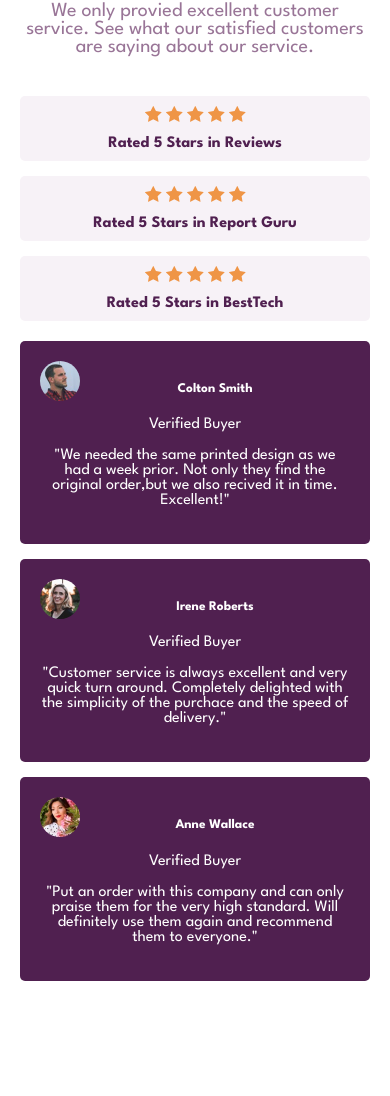
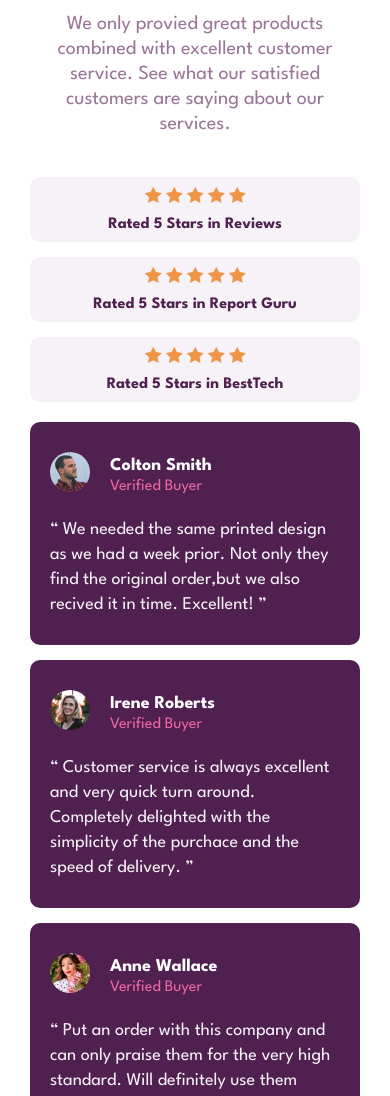
Before and after one commit to alizaid91/social-proof-section-master, a plain HTML site: page src/index.html in a window 390 px wide. Shown: the part 168-1264 px from the top of the page. Before the commit the page ends 1169 px from the top, so only its background shows below. Drawn offline with Linux system fonts and the light colour scheme.

Commit message:
mobile site completed

```diff
--- a/src/index.html
+++ b/src/index.html
@@ -24,8 +24,9 @@
       <div class="top-headings">
         <h1>10,000+ of our users love our products.</h1>
         <p>
-          We only provied excellent customer service. See what our satisfied
-          customers are saying about our service.
+          We only provied great products combined with excellent customer
+          service. See what our satisfied customers are saying about our
+          services.
         </p>
       </div>
       <div class="rating">
@@ -68,9 +69,9 @@
             <span>Verified Buyer</span>
           </div>
           <p>
-            "We needed the same printed design as we had a week prior. Not only
+            “ We needed the same printed design as we had a week prior. Not only
             they find the original order,but we also recived it in time.
-            Excellent!"
+            Excellent! ”
           </p>
         </div>
 
@@ -81,9 +82,9 @@
             <span>Verified Buyer</span>
           </div>
           <p>
-            "Customer service is always excellent and very quick turn around.
+            “ Customer service is always excellent and very quick turn around.
             Completely delighted with the simplicity of the purchace and the
-            speed of delivery."
+            speed of delivery. ”
           </p>
         </div>
 
@@ -94,9 +95,9 @@
             <span>Verified Buyer</span>
           </div>
           <p>
-            "Put an order with this company and can only praise them for the
+            “ Put an order with this company and can only praise them for the
             very high standard. Will definitely use them again and recommend
-            them to everyone."
+            them to everyone. ”
           </p>
         </div>
       </div>
--- a/src/style.css
+++ b/src/style.css
@@ -1,11 +1,6 @@
 body {
   font-family: "League Spartan", sans-serif;
-  margin: 20px;
-}
-
-.main {
-  display: flex;
-  flex-direction: column;
+  margin: 30px;
 }
 
 .top-headings h1 {
@@ -18,6 +13,7 @@ body {
 .top-headings p {
   color: hsl(303, 15%, 53%);
   font-size: 20px;
+  line-height: 25px;
 }
 
 .rating1,
@@ -25,7 +21,7 @@ body {
 .rating3 {
   background-color: hsl(300, 24%, 96%);
   padding: 10px 0 10px 0;
-  border-radius: 5px;
+  border-radius: 10px;
 }
 
 .rating h4 {
@@ -39,9 +35,27 @@ body {
 .review3 {
   color: white;
   background-color: hsl(300, 43%, 22%);
-  padding: 20px;
-  text-align: center;
-  border-radius: 5px;
+  padding: 30px 20px 10px 20px;
+  text-align: left;
+  border-radius: 10px;
+}
+
+.reviews h5 {
+  margin: 0px;
+  padding: 5px;
+  font-size: 18px;
+}
+
+.reviews span {
+  color: hsl(333, 80%, 67%);
+  font-size: 16px;
+}
+
+.reviews p {
+  padding-top: 5px;
+  line-height: 25px;
+  font-size: 18px;
+  color: hsl(300, 24%, 96%);
 }
 
 .reviews img {
@@ -49,11 +63,21 @@ body {
   width: 40px;
   height: 40px;
   float: left;
+  margin-right: 20px;
 }
 
 @media only screen and (max-width: 550px) {
+  .main {
+    display: flex;
+    flex-direction: column;
+  }
+
   .top-headings {
     text-align: center;
+  }
+
+  .top-headings h1 {
+    padding: 0px 20px 0px 20px;
   }
 
   .rating {
```
